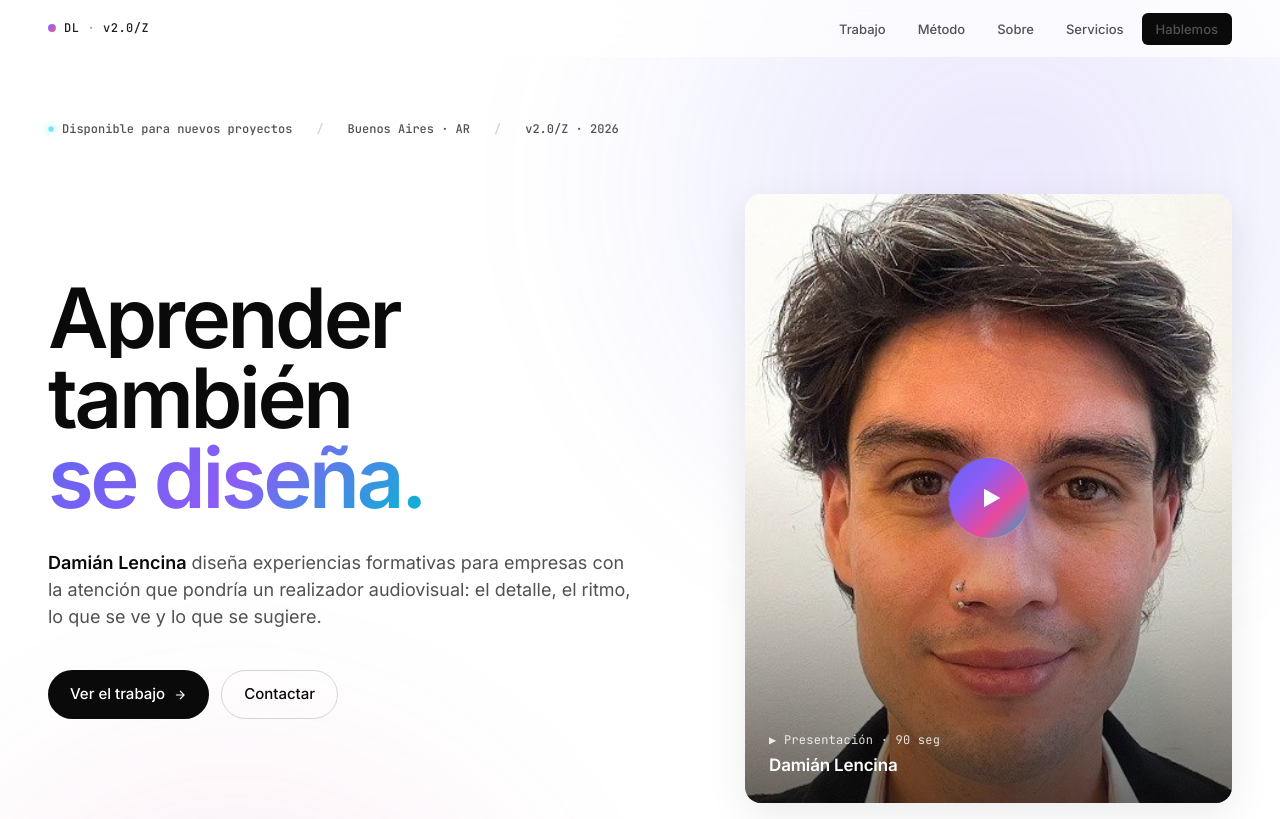
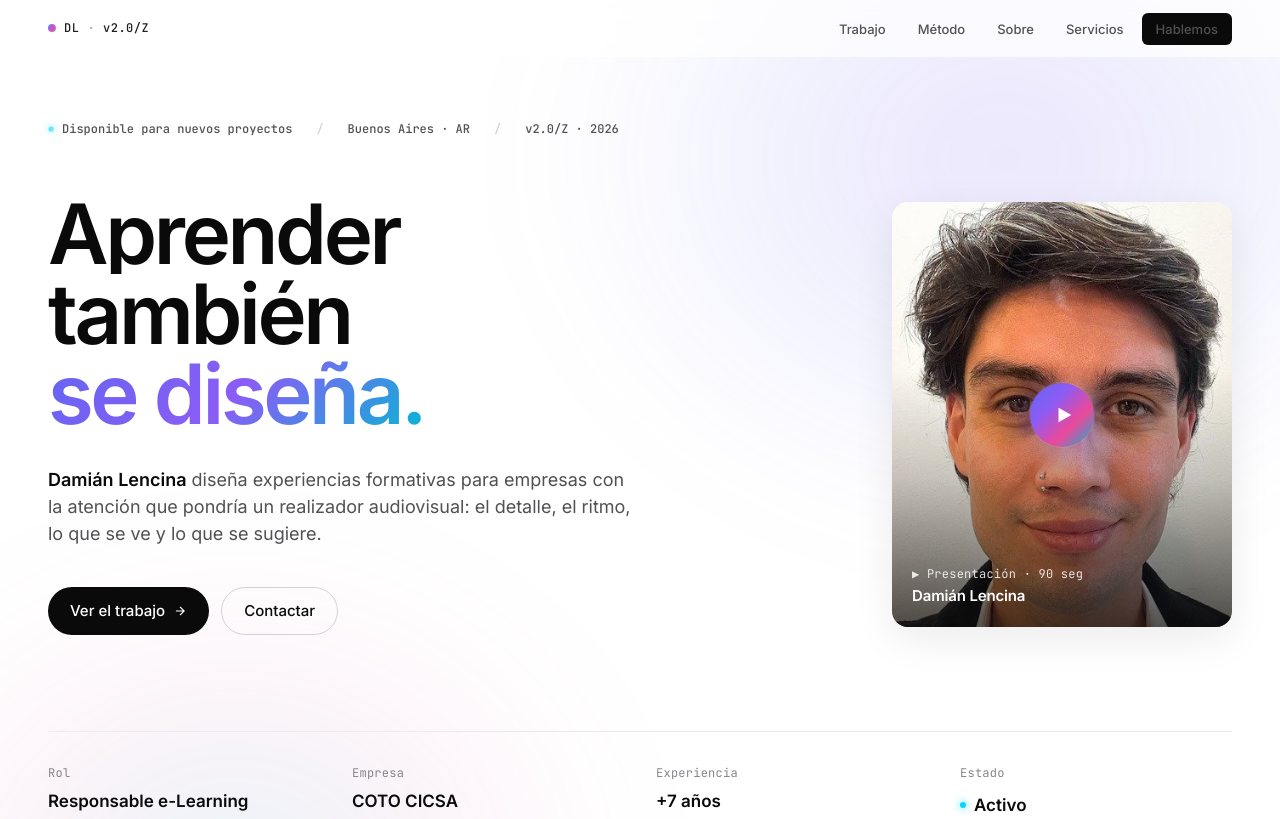
Before and after one commit to damianlencina/testportfoliodamianlencina, a plain HTML site: page index.html in a window 1280 px wide. Shown: the top 819 px of the page. Drawn offline with Linux system fonts and the light colour scheme; animation ran at ten frames a second.

Commit message:
Add files via upload

```diff
--- a/style.css
+++ b/style.css
@@ -254,11 +254,18 @@ nav#nav.scrolled { border-bottom-color: var(--ink-line-soft); }
 /* Grid de 2 columnas en el hero */
 .hero-grid {
   display: grid;
-  grid-template-columns: 1.3fr 1fr;
-  gap: 64px;
+  grid-template-columns: 1.5fr 1fr;
+  gap: 80px;
   align-items: center;
 }
 .hero-content { min-width: 0; }
+.hero-video {
+  justify-self: end;
+  width: 100%;
+  max-width: 340px;
+  opacity: 0;
+  animation: fadeUp 1s var(--ease-out) 0.9s forwards;
+}
 
 .hero h1 {
   font-family: 'Inter', sans-serif;
@@ -331,10 +338,6 @@ nav#nav.scrolled { border-bottom-color: var(--ink-line-soft); }
 .btn:hover .btn-arrow { transform: translateX(3px); }
 
 /* === HERO VIDEO CARD === */
-.hero-video {
-  opacity: 0;
-  animation: fadeUp 1s var(--ease-out) 0.9s forwards;
-}
 .hero-video-card {
   position: relative;
   display: block;
@@ -357,7 +360,7 @@ nav#nav.scrolled { border-bottom-color: var(--ink-line-soft); }
   width: 100%;
   height: 100%;
   object-fit: cover;
-  object-position: center 20%;
+  object-position: center 15%;
   transition: transform 0.6s var(--ease-out);
 }
 .hero-video-card:hover .hero-video-img {
@@ -367,8 +370,8 @@ nav#nav.scrolled { border-bottom-color: var(--ink-line-soft); }
   position: absolute;
   inset: 0;
   background: linear-gradient(to top,
-    rgba(10,10,10,0.6) 0%,
-    rgba(10,10,10,0.15) 35%,
+    rgba(10,10,10,0.7) 0%,
+    rgba(10,10,10,0.2) 35%,
     transparent 60%);
   pointer-events: none;
 }
@@ -376,7 +379,7 @@ nav#nav.scrolled { border-bottom-color: var(--ink-line-soft); }
   position: absolute;
   top: 50%; left: 50%;
   transform: translate(-50%, -50%);
-  width: 80px; height: 80px;
+  width: 64px; height: 64px;
   border-radius: 50%;
   background: var(--aurora-grad);
   display: flex;
@@ -390,16 +393,16 @@ nav#nav.scrolled { border-bottom-color: var(--ink-line-soft); }
   box-shadow: 0 12px 40px rgba(99,102,241,0.65), 0 0 0 1px rgba(255,255,255,0.2);
 }
 .hero-video-play svg {
-  width: 28px; height: 28px;
+  width: 22px; height: 22px;
   fill: #fff;
-  margin-left: 4px; /* compensar el offset óptico del triángulo */
+  margin-left: 3px;
 }
 .hero-video-meta {
   position: absolute;
-  bottom: 24px; left: 24px; right: 24px;
+  bottom: 20px; left: 20px; right: 20px;
   display: flex;
   flex-direction: column;
-  gap: 4px;
+  gap: 2px;
   text-align: left;
   color: #fff;
 }
@@ -410,7 +413,7 @@ nav#nav.scrolled { border-bottom-color: var(--ink-line-soft); }
   letter-spacing: 0.02em;
 }
 .hero-video-name {
-  font-size: var(--t-body-l);
+  font-size: var(--t-body);
   font-weight: 600;
   color: #fff;
   letter-spacing: -0.01em;
```
